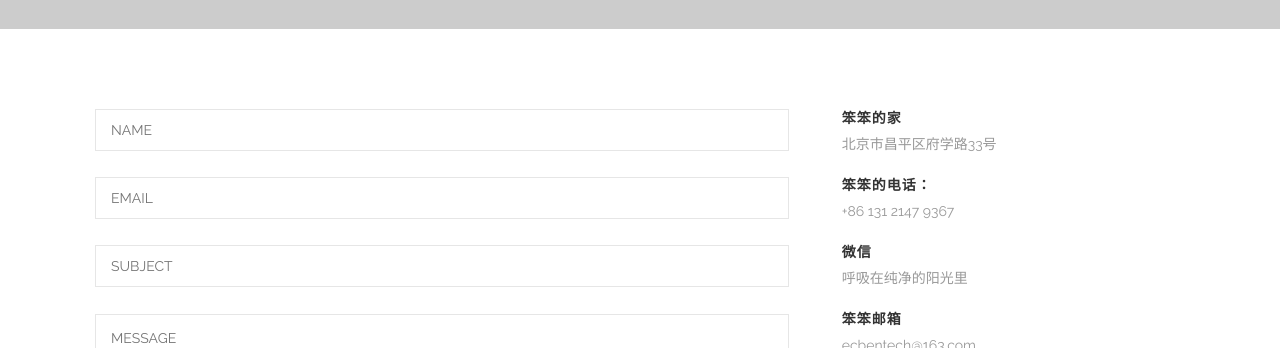
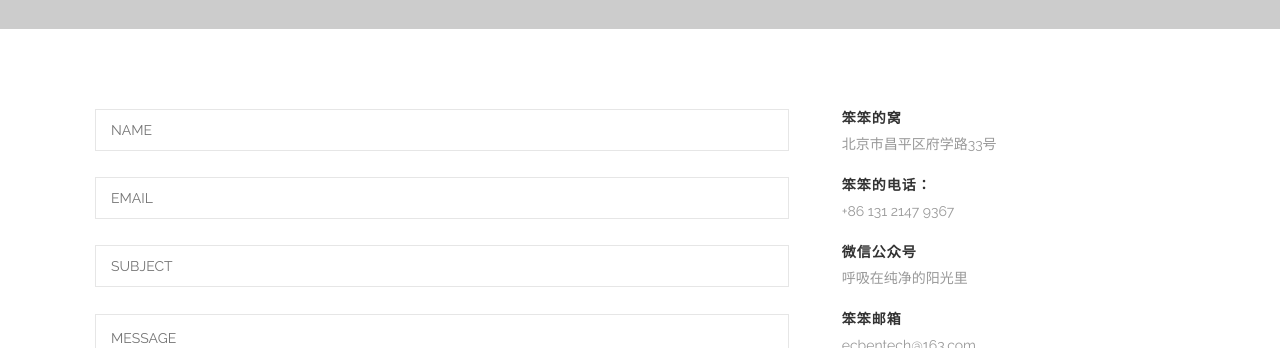
Before and after one commit to braveheart007/braveheart007.github.io, a Jekyll site: the page built from contact.html, in a window 1280 px wide. Shown: the part 364-712 px from the top of the page. Built offline with Jekyll 4.4.1, drawn with Linux system fonts in a browser that asks for light colours.

Commit message:
Update contact.html

```diff
--- a/contact.html
+++ b/contact.html
@@ -38,11 +38,11 @@ section_id: contact
       </div>
       <div class='medium-4 columns'>
         <div class='contact-details'>
-          <h4>笨笨的家</h4>
+          <h4>笨笨的窝</h4>
           <p>北京市昌平区府学路33号</p>
           <h4>笨笨的电话：</h4>
           <p>+86 131 2147 9367</p>
-          <h4>微信</h4>
+          <h4>微信公众号</h4>
           <p>呼吸在纯净的阳光里</p>
           <h4>笨笨邮箱</h4>
           <p>ecbentech@163.com</p>
```
